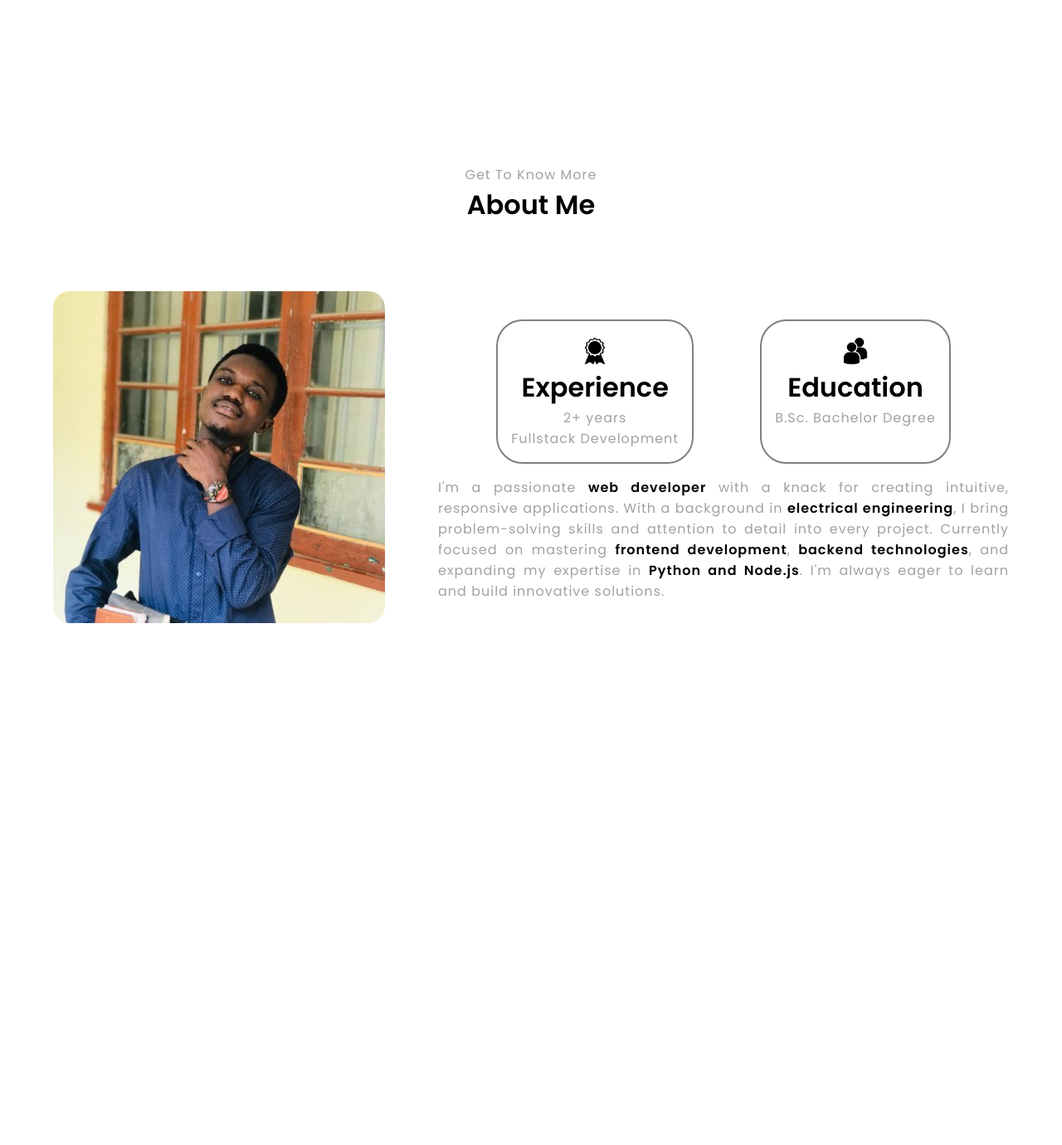
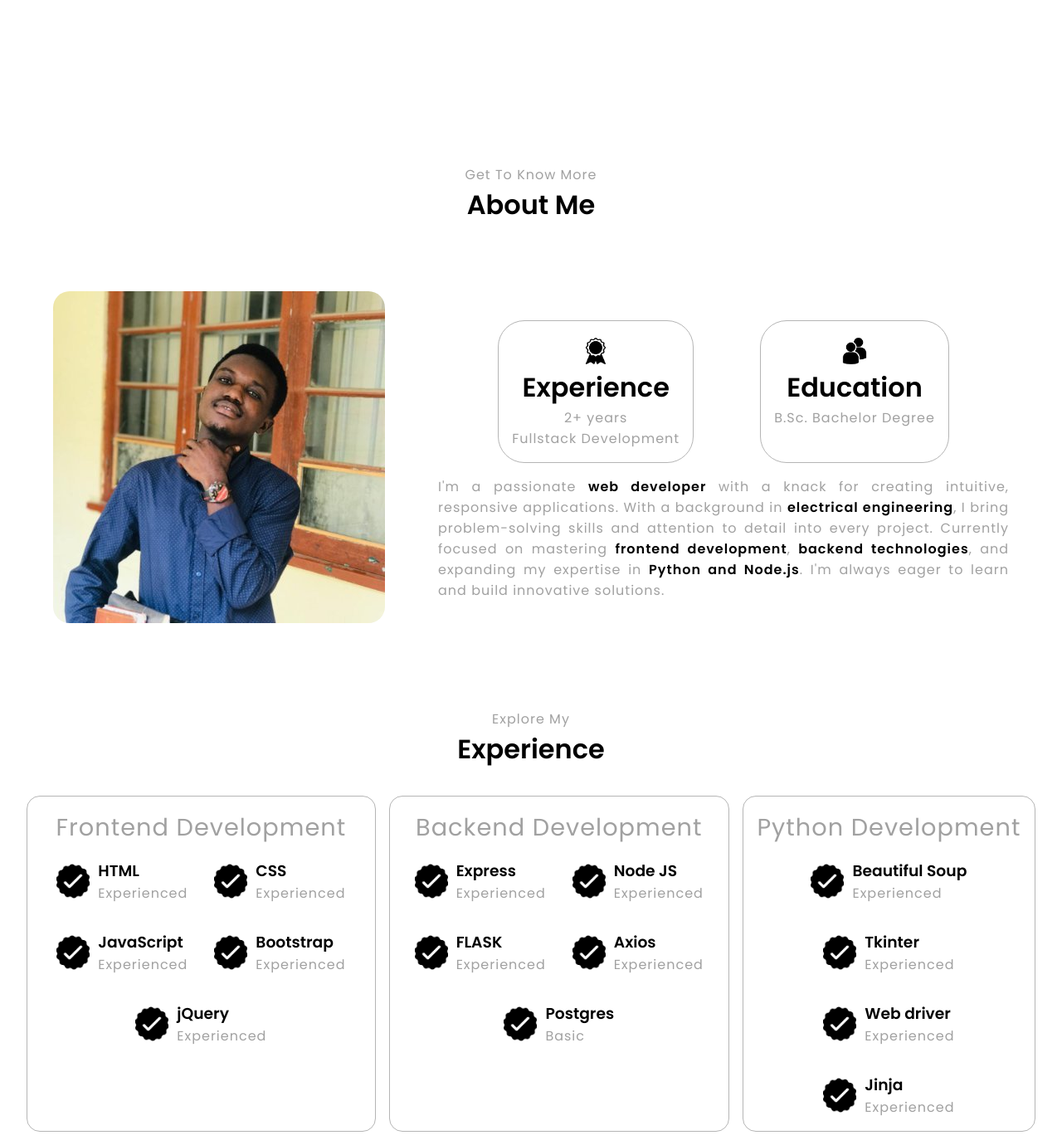
Before and after one commit to benard2002/personal-portfolio, a plain HTML site: page index.html in a window 1280 px wide. Shown: the part 594-1974 px from the top of the page at 83% size. Before the commit the page ends 1416 px from the top, so only its background shows below. Drawn offline with nearby package versions, Linux system fonts and the light colour scheme.

Commit message:
Complete Experience Section

```diff
--- a/index.html
+++ b/index.html
@@ -45,8 +45,8 @@
           </div>
 
           <div class="profile-links">
-            <img src="./icons/github.png" alt="github" class="icon">
-            <img src="./icons/linkedin.png" alt="github" class="icon">
+            <img src="./icons/github.png" alt="github" class="icon" onclick="location.href='https://github.com/benard2002'">
+            <img src="./icons/linkedin.png" alt="github" class="icon" onclick="location.href= 'https://www.linkedin.com/in/benard-amoateng-880b4122b?utm_source=share&utm_campaign=share_via&utm_content=profile&utm_medium=ios_app'">
           </div>
         </div>
       </div>
@@ -80,6 +80,149 @@
 
     </section>
 
+    <section id="experience">
+
+      <p class="heading">Explore My</p>
+      <h3 class="title">Experience</h3>
+      <div class="experience-container">
+        <div class="experience-details-wrap">
+          <p class="profession heading">Frontend Development</p>
+          <div class="experience-wraps">
+
+            <div class="items">
+              <img src="./icons/checkmark.png" alt="checkmark" class="icon check">
+              <div class="property">
+                <h3>HTML</h3>
+                <P>Experienced</P>
+              </div>
+            </div>
+            <div class="items">
+              <img src="./icons/checkmark.png" alt="checkmark" class="icon check">
+              <div class="property">
+                <h3>CSS</h3>
+                <P>Experienced</P>
+              </div>
+            </div>
+            <div class="items">
+              <img src="./icons/checkmark.png" alt="checkmark" class="icon check">
+              <div class="property">
+                <h3>JavaScript</h3>
+                <P>Experienced</P>
+              </div>
+            </div>
+            <div class="items">
+              <img src="./icons/checkmark.png" alt="checkmark" class="icon check">
+              <div class="property">
+                <h3>Bootstrap</h3>
+                <P>Experienced</P>
+              </div>
+            </div>
+            <div class="items">
+              <img src="./icons/checkmark.png" alt="checkmark" class="icon check">
+              <div class="property">
+                <h3>jQuery</h3>
+                <P>Experienced</P>
+              </div>
+            </div>
+
+
+
+
+
+          </div>
+
+        </div>
+
+        <div class="experience-details-wrap">
+          <p class="profession heading">Backend Development</p>
+          <div class="experience-wraps">
+
+            <div class="items">
+              <img src="./icons/checkmark.png" alt="checkmark" class="icon check">
+              <div class="property">
+                <h3>Express</h3>
+                <P>Experienced</P>
+              </div>
+            </div>
+            <div class="items">
+              <img src="./icons/checkmark.png" alt="checkmark" class="icon check">
+              <div class="property">
+                <h3>Node JS</h3>
+                <P>Experienced</P>
+              </div>
+            </div>
+            <div class="items">
+              <img src="./icons/checkmark.png" alt="checkmark" class="icon check">
+              <div class="property">
+                <h3>FLASK</h3>
+                <P>Experienced</P>
+              </div>
+            </div>
+            <div class="items">
+              <img src="./icons/checkmark.png" alt="checkmark" class="icon check">
+              <div class="property">
+                <h3>Axios</h3>
+                <P>Experienced</P>
+              </div>
+            </div>
+            <div class="items">
+              <img src="./icons/checkmark.png" alt="checkmark" class="icon check">
+              <div class="property">
+                <h3>Postgres</h3>
+                <P>Basic</P>
+              </div>
+            </div>
+
+
+
+
+
+          </div>
+
+        </div>
+
+        <div class="experience-details-wrap">
+          <p class="profession heading">Python Development</p>
+          <div class="experience-wraps">
+
+            <div class="items">
+              <img src="./icons/checkmark.png" alt="checkmark" class="icon check">
+              <div class="property">
+                <h3>Beautiful Soup</h3>
+                <P>Experienced</P>
+              </div>
+            </div>
+            <div class="items">
+              <img src="./icons/checkmark.png" alt="checkmark" class="icon check">
+              <div class="property">
+                <h3>Tkinter</h3>
+                <P>Experienced</P>
+              </div>
+            </div>
+            <div class="items">
+              <img src="./icons/checkmark.png" alt="checkmark" class="icon check">
+              <div class="property">
+                <h3>Web driver</h3>
+                <P>Experienced</P>
+              </div>
+            </div>
+            <div class="items">
+              <img src="./icons/checkmark.png" alt="checkmark" class="icon check">
+              <div class="property">
+                <h3>Jinja</h3>
+                <P>Experienced</P>
+              </div>
+            </div>
+
+
+
+          </div>
+
+        </div>
+
+      </div>
+    </section>
+
 
     <script src="https://ajax.googleapis.com/ajax/libs/jquery/3.7.1/jquery.min.js"></script>
     <script src="./js/index.js"></script>
--- a/main.css
+++ /dev/null
@@ -1,195 +0,0 @@
-@import url('https://fonts.googleapis.com/css2?family=Poppins:wght@300;400;500;600&display=swap');
-*{
-  padding: 0;
-  margin: 0;
-  box-sizing: border-box;
-  font-family: "Poppins", serif;
-}
-p{
-  color: rgb(161, 161, 161);
-  letter-spacing: 1px;
-}
-html{
-  scroll-behavior: smooth;
-}
-/* NAV BAR */
-.navbar,.nav-menu{
-  display: flex;
-  align-items: center;
-}
-.navbar{
-  height: 17vh;
-  padding: 0 8vh;
-  justify-content: space-around;
-}
-.logo{
-  text-wrap: nowrap;
-  font-size: 2rem;
-  cursor: default;
-}
-.nav-menu{
-  gap: 2rem;
-  font-size: 1.5rem;
-  flex-wrap: wrap;
-}
-a{
-  color: rgb(53, 53, 53);
-  text-decoration: none;
-  transition: color, text-decoration, text-underline-offset, text-decoration-color 0.3s ease;
-  text-decoration-color: white;
-}
-a:hover{
-  color: rgb(162, 163, 163);
-  text-decoration: underline;
-  text-underline-offset: 1rem;
-  text-decoration-color: rgb(181, 181, 181);
-}
-
-ul{
-  list-style: none;
-}
-.hamburger{
-  display: none;
-  position: relative;
-}
-.hamburger .bar{
-  width: 30px;
-  height: 3px;
-  background-color: black;
-  display: block;
-  margin: 5px 0;
-}
-.hamburger .bar{
-  transition: all 0.3s ease;
-}
-
-/* PROFILE */
-section{
-  padding: 2vh 4vh;
-  min-height: fit-content;
-}
-#profile{
-  height: 80vh;
-}
-.profile-wrap ,.profile-details-wrap,.profile-links{
-  display: flex;
-
-}
-.profile-wrap{
-  justify-content: center;
-
-}
-.profile-img-wrap{
-  width: 400px;
-}
-.profile-img-wrap img{
-  width: 100%;
-  height: 400px;
-  object-fit: cover;
-  border-radius: 200px;
-}
-
-
-.profile-details-wrap{
-  min-width: 400px;
-  flex-direction: column;
-  align-items: center;
-  justify-content: center;
-}
-
-
-#profile p{
-  font-size: 1.6rem;
-  font-weight: 600;
-  text-align: center;
-}
-.title{
-  font-size: 2rem;
-}
-#profile .profession{
-  font-size: 1.8rem;
-}
-.icon{
-  width: 40px;
-  object-fit: cover;
-}
-.profile-links{
-  gap: 1.5rem;
-  margin-top: 1rem;
-}
-.profile-buttons{
-  margin-top: 1rem;
-  display: flex;
-  gap: 1rem;
-}
-
-.btn{
-  padding: 10px ;
-  border-radius: 50px;
-  font-size: 1rem;
-  background:none;
-  color: white;
-  border: none;
-}
-.left{
-  background-color: black;
-
-}
-.left,.right{
-  transition: all 0.3s ease-in;
-}
-.left:hover{
-  background-color: rgba(0, 0, 0, 0.605);
-}
-.right{
-  background-color: gray;
-}
-.right:hover{
-  background-color: black;
-  color: white;
-}
-
-/* ABOUT SECTION */
-#about{
-  height: 80vh;
-  text-align: center;
-}
-.about-wrap{
-  margin-top: 3rem;
-  display: flex;
-  align-items: center;
-  justify-content: center;
-  min-height: fit-content;
-  gap: 4rem;
-  height: 70%;
-  padding: 4vh;
-}
-.about-details{
-  border: 2px;
-  text-align: justify;
-}
-.about-img-wrap{
-  width: 100%;
-}
-.about-pic{
-  object-fit: cover;
-  border-radius: 20px;
-}
-.experience-details{
-  display: flex;
-  gap: 5rem;
-  justify-content: center;
-  margin-bottom: 1rem;
-}
-.experience-wrap{
-  border: 2px solid gray;
-  border-radius: 2rem;
-  display: flex;
-  flex-direction: column;
-  align-items: center;
-  padding: 1rem;
-}
-.note{
-  color: black;
-  font-weight: bold;
-}
--- a/styles/main.css
+++ b/styles/main.css
@@ -70,6 +70,7 @@ section{
 }
 #profile{
   height: 80vh;
+
 }
 .profile-wrap ,.profile-details-wrap,.profile-links{
   display: flex;
@@ -77,7 +78,7 @@ section{
 }
 .profile-wrap{
   justify-content: center;
-
+  margin-top: 2rem;
 }
 .profile-img-wrap{
   width: 400px;
@@ -106,8 +107,11 @@ section{
 .title{
   font-size: 2rem;
 }
-#profile .profession{
+.profession{
   font-size: 1.8rem;
+}
+#profile .icon{
+  cursor: pointer;
 }
 .icon{
   width: 40px;
@@ -182,7 +186,7 @@ section{
   margin-bottom: 1rem;
 }
 .experience-wrap{
-  border: 2px solid gray;
+  border: 0.1rem solid rgb(181, 181, 181);
   border-radius: 2rem;
   display: flex;
   flex-direction: column;
@@ -193,3 +197,39 @@ section{
   color: black;
   font-weight: bold;
 }
+
+
+#experience{
+  height: 90vh;
+  margin-top: 1rem;
+  height: fit-content;
+}
+#experience .heading,.title{
+  text-align: center;
+}
+.experience-container{
+  display: flex;
+  gap: 1rem;
+  margin-top: 2rem;
+}
+#experience .experience-wraps{
+  display: flex;
+  justify-content: center;
+  flex-wrap: wrap;
+  gap: 2rem;
+
+
+}
+.experience-details-wrap{
+  border: 0.1rem solid rgb(181, 181, 181);
+  border-radius: 1rem;
+  padding: 1rem;
+}
+.experience-details-wrap .profession{
+  margin-bottom: 1rem;
+}
+.experience-wraps .items{
+  display: flex;
+  gap: 10px;
+
+}
--- a/styles/queries.css
+++ b/styles/queries.css
@@ -40,6 +40,14 @@
   .about-pic{
     width: 200px;
   }
+
+
+  /* EXPERIENCE SECTION */
+  .experience-container{
+    flex-direction: column;
+    gap: 2rem;
+
+  }
 }
 @media (max-width:768px) {
   .profile-wrap{
```
Also changed, not shown: queries.css (deleted, +0 -59 lines).
